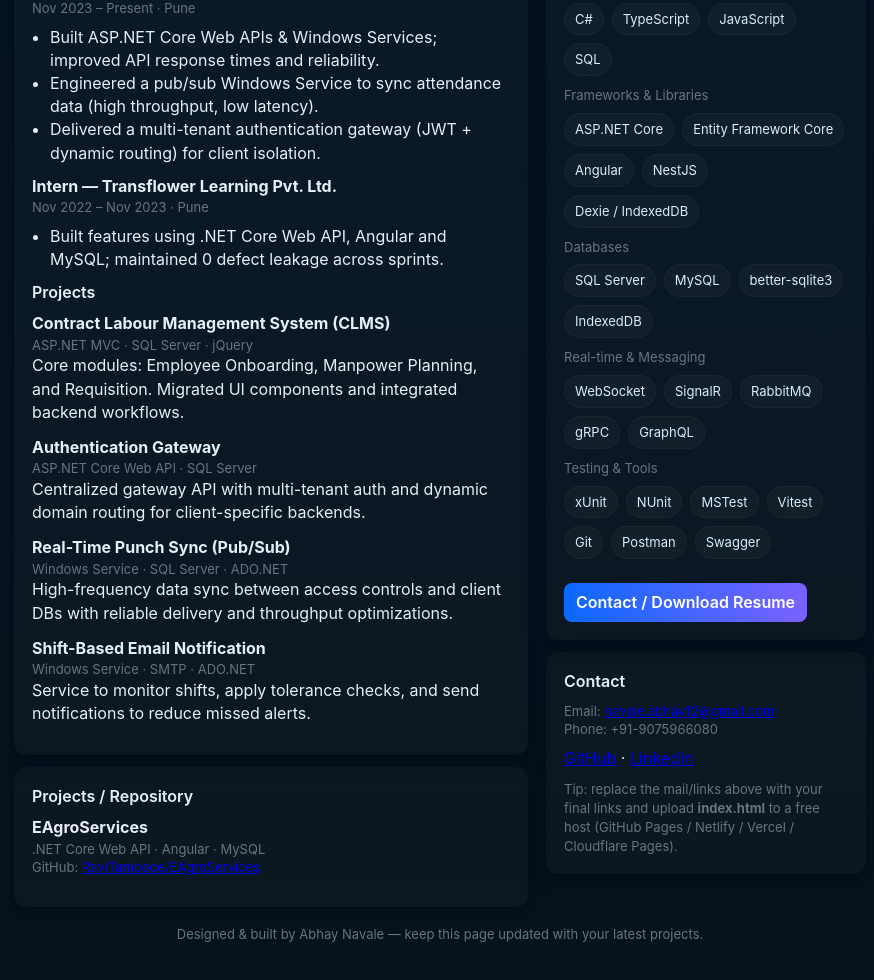
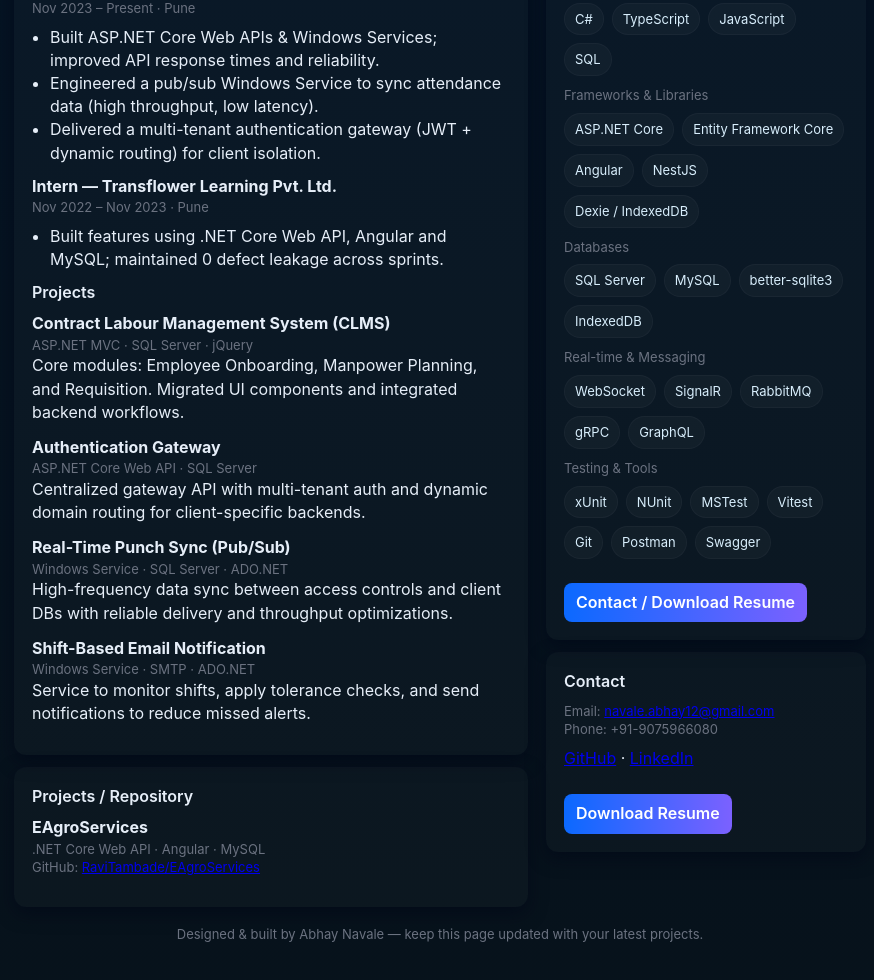
Before and after one commit to NavaleAbhay/NavaleAbhay.github.io, a plain HTML site: page index.html in a window 1280 px wide. Shown: the part 371-1351 px from the top of the page, without its empty margins (200-1074 px from the left). Drawn offline with Linux system fonts and the light colour scheme.

Commit message:
Added resume download link

```diff
--- a/index.html
+++ b/index.html
@@ -168,7 +168,10 @@
           <div class="small">Email: <a href="mailto:navale.abhay12@gmail.com">navale.abhay12@gmail.com</a></div>
           <div class="small">Phone: +91-9075966080</div>
           <div style="margin-top:8px"><a href="https://github.com/NavaleAbhay" target="_blank">GitHub</a> · <a href="https://linkedin.com/in/navale-abhay" target="_blank">LinkedIn</a></div>
-          <div style="margin-top:10px" class="small">Tip: replace the mail/links above with your final links and upload <strong>index.html</strong> to a free host (GitHub Pages / Netlify / Vercel / Cloudflare Pages).</div>
+          <div style="margin-top:12px">
+            <a href="AbhayNavale_Resume.pdf" download class="cta">Download Resume</a>
+          </div>
+          <!-- <div style="margin-top:10px" class="small">Tip: replace the mail/links above with your final links and upload <strong>index.html</strong> to a free host (GitHub Pages / Netlify / Vercel / Cloudflare Pages).</div> -->
         </div>
       </aside>
     </div>
```
